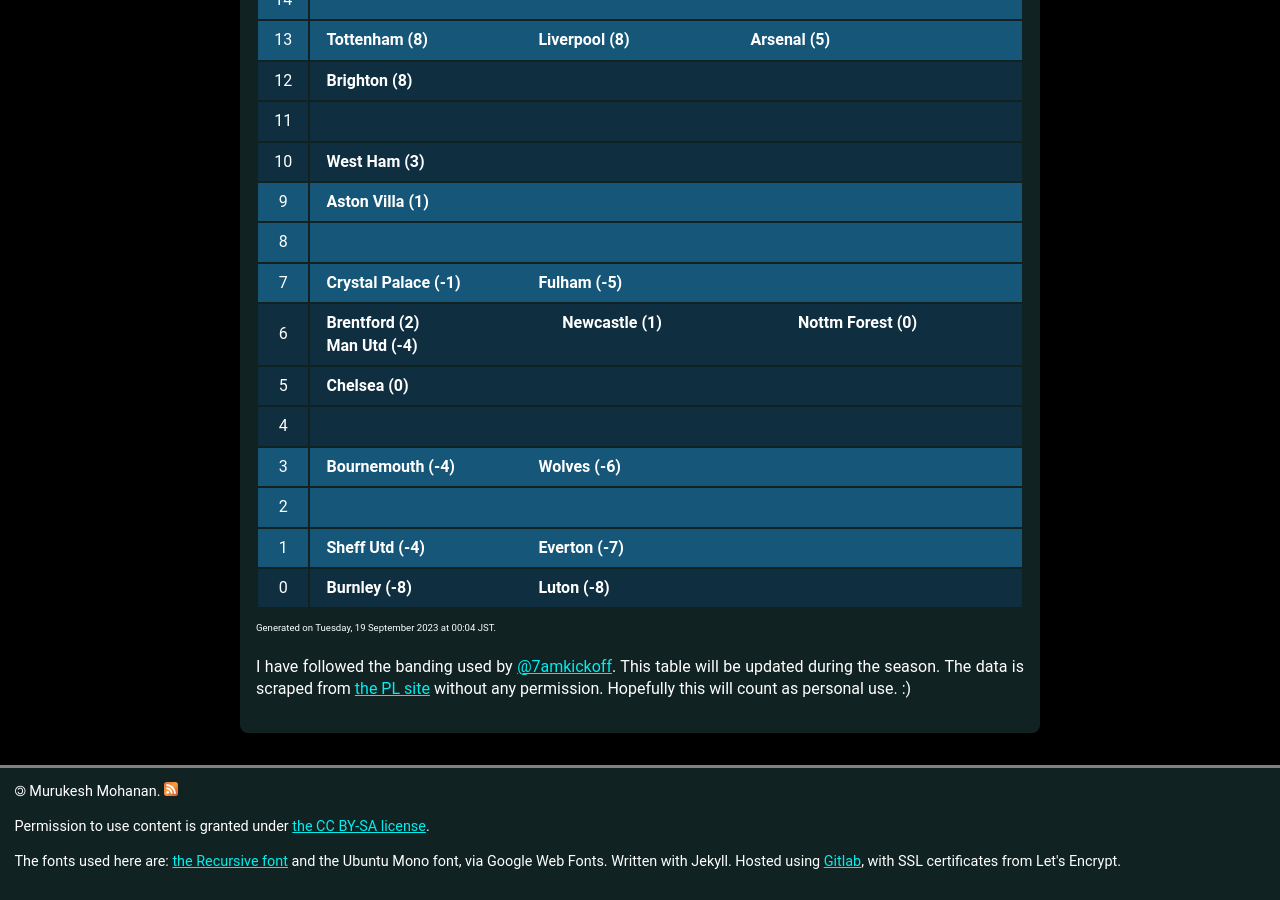
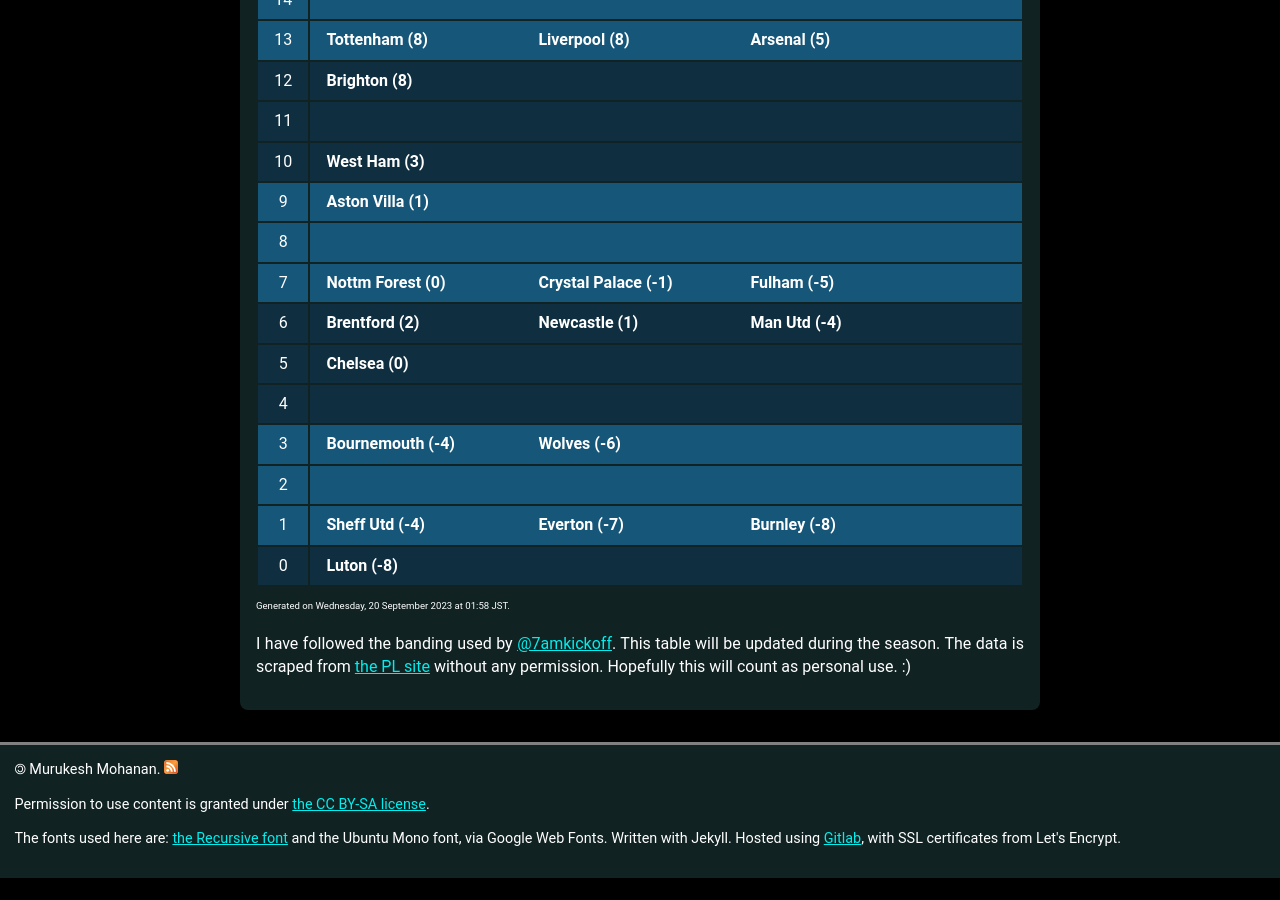
Before and after one commit to muru/muru.github.io, a Jekyll site: the page built from resources.md, in a window 1280 px wide and 900 px high, scrolled down 1545 px. Built offline with Jekyll 4.4.1, drawn with Linux system fonts in a browser that asks for light colours; some web fonts are replaced; after the commit the page ends 2423 px from its top, so only the background shows below that.

Commit message:
updated cann-table: Wed 20 Sep 01:58:37 JST 2023

```diff
--- a/cann-table.html
+++ b/cann-table.html
@@ -50,6 +50,7 @@
 	<tr class="cann-row-1">
 		<td class="cann-point"> 7 </td>
 		<td class="cann-clubs">
+			<span class="club-name"> Nottm Forest (0) </span>
 			<span class="club-name"> Crystal Palace (-1) </span>
 			<span class="club-name"> Fulham (-5) </span>
 		</td>
@@ -59,7 +60,6 @@
 		<td class="cann-clubs">
 			<span class="club-name"> Brentford (2) </span>
 			<span class="club-name"> Newcastle (1) </span>
-			<span class="club-name"> Nottm Forest (0) </span>
 			<span class="club-name"> Man Utd (-4) </span>
 		</td>
  	</tr>
@@ -91,14 +91,14 @@
 		<td class="cann-clubs">
 			<span class="club-name"> Sheff Utd (-4) </span>
 			<span class="club-name"> Everton (-7) </span>
+			<span class="club-name"> Burnley (-8) </span>
 		</td>
  	</tr>
 	<tr class="cann-row-2">
 		<td class="cann-point"> 0 </td>
 		<td class="cann-clubs">
-			<span class="club-name"> Burnley (-8) </span>
 			<span class="club-name"> Luton (-8) </span>
 		</td>
  	</tr>
 </table>
-<span id="cann-gen-note"> Generated on  Tuesday, 19 September 2023 at 00:04 JST. </span>
+<span id="cann-gen-note"> Generated on  Wednesday, 20 September 2023 at 01:58 JST. </span>
```
